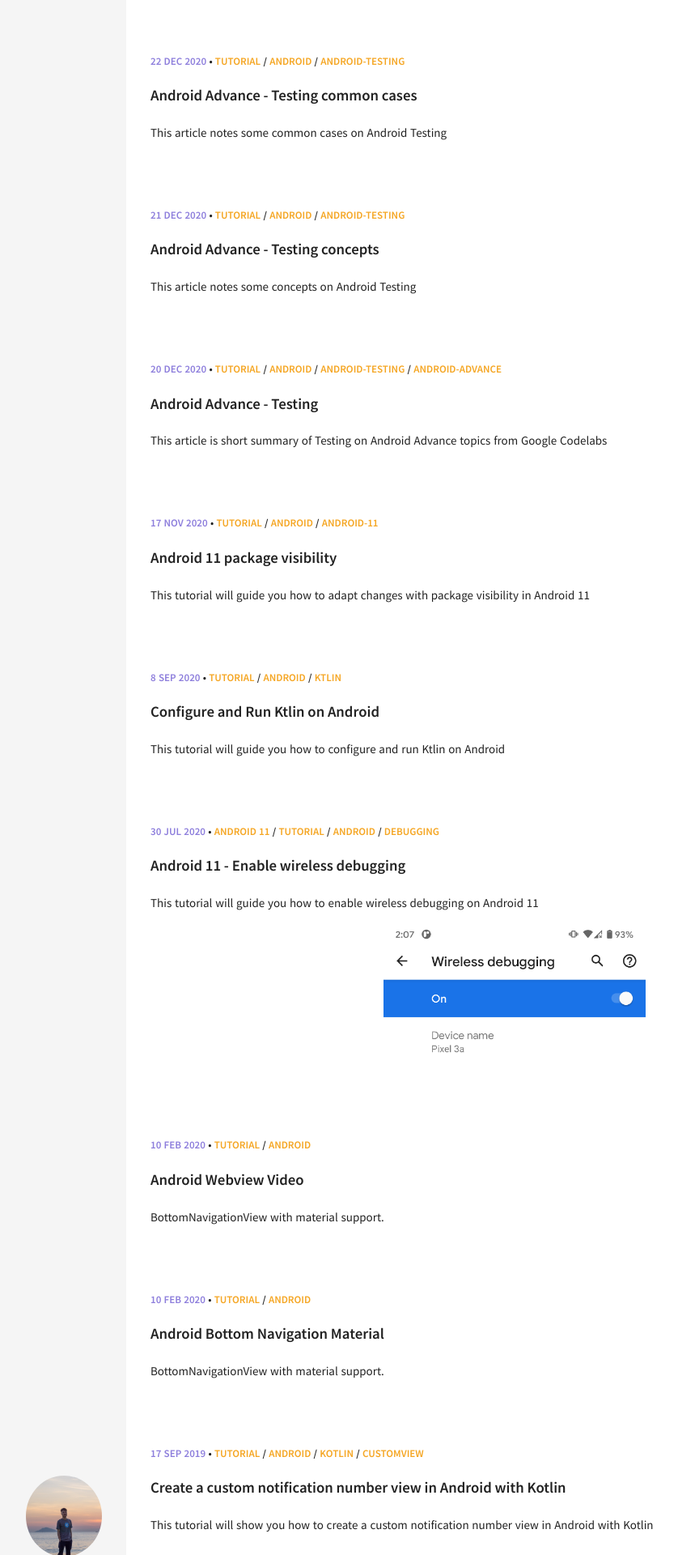
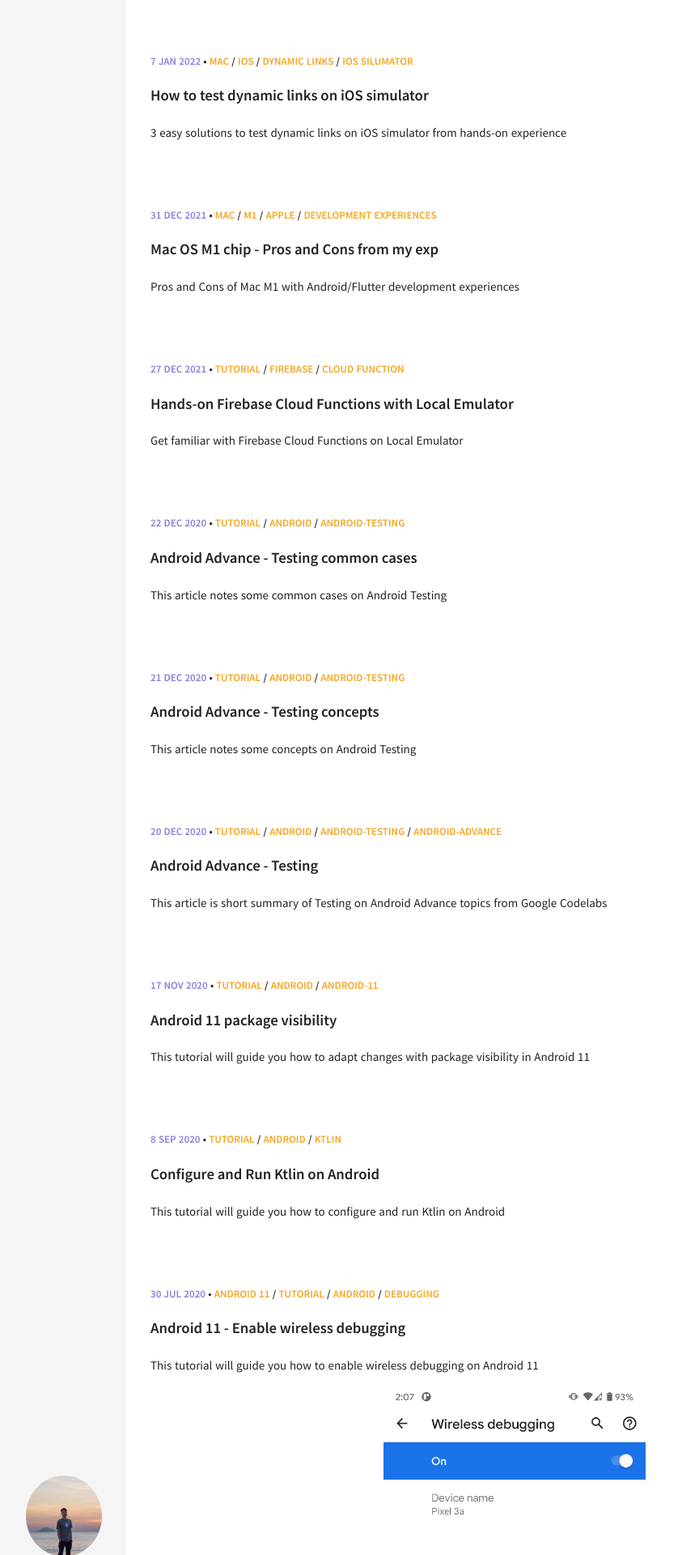
Before and after one commit to huynguyennovem/huynguyennovem.github.io, a Jekyll site: the page built from index.html, in a window 1280 px wide. Shown: the top 1920 px of the page at 81% size, without its empty margins (164-1002 px from the left). Built offline with Jekyll 4.4.1, drawn with Linux system fonts in a browser that asks for light colours.

Commit message:
update and add new

```diff
--- /dev/null
+++ b/_posts/2021-12-26-cloud-function-with-firebase-local-emulator.md
@@ -0,0 +1,74 @@
+---
+layout: post
+title:  "Hands-on Firebase Cloud Functions with Local Emulator"
+date:   2021-12-26 18:00:00
+excerpt: "Get familiar with Firebase Cloud Functions on Local Emulator"
+categories: [tutorial, firebase, cloud function]
+comments: true
+tags: [tutorial, firebase, cloud function]
+---
+
+### Overview
+[Firebase Local Emulator Suite](https://firebase.google.com/docs/emulator-suite) helps us to test cloud functions on local environment before deploying them into productions.
+Currently it supports for Realtime Database, PubSub, Auth, and HTTP callable triggers.
+<img src="/static/img/emulator_suite_block.png" width="60%" height="60%" />
+
+- Setup:
+    - Firebase CLI:
+    > npm install -g firebase-tools
+
+    Dependencies:
+        - firebase-admin version 8.0.0 or higher.
+        - firebase-functions version 3.0.0 or higher.
+
+    - Run emulator:
+    > firebase emulators:start
+
+    Use `--only` flag to use particular service:
+    > firebase emulators:start --only functions
+
+### Hands-on samples
+- Resource: https://firebase.google.com/docs/functions/get-started
+
+- Init a project:
+
+1. `firebase login`
+2. Go to your Firebase project directory.
+3. `firebase init functions`
+4. Select JavaScript
+
+
+- Add data:
+    - From root of project:
+    > cd functions
+
+    - Insert data:
+    > firebase functions:config:set animal.foot="dog"
+
+    or json format:
+
+    > firebase functions:config:set foo='{"bar":"something","faz":"other"}'
+
+    - Update:
+    > firebase functions:config:get > .runtimeconfig.json
+
+    - Result:
+    {
+      "animal": {
+        "foot": "dog"
+      },
+      "foo": {
+        "dog": "abjcnkasmds",
+        "bar2": "abcdef",
+        "bar": "something",
+        "faz": "other"
+      }
+    }
+
+
+
+### Troubleshots:
+1. It looks like you're trying to access functions.config().firebase but there is no value there. You can learn more about setting up config here: https://firebase.google.com/docs/functions/local-emulator
+
+
+**(To be continued)**
--- /dev/null
+++ b/_posts/2021-12-30-mac-m1-pros-and-cons.md
@@ -0,0 +1,35 @@
+---
+layout: post
+title:  "Mac OS  M1 chip - Pros and Cons from my exp"
+date:   2021-12-31 16:00:00
+excerpt: "Pros and Cons of Mac M1 with Android/Flutter development experiences"
+categories: [mac, m1, apple, development experiences]
+comments: true
+tags: [mac, m1, apple, development experiences]
+---
+
+### **Pros**
+- Have 30-40% faster in build speed
+
+### **Cons**
+**1. iOS simulator : The list scrolls too fast/stuttering:**
+
+<video width="330" height="720" controls>
+  <source src="/static/video/scroll_too_fast.mp4" type="video/mp4">
+</video>
+
+- How to fix:
+
+Go to Applications > XCode > Right click, choose `Show package contents` > Contents > Developer > Applications > Right click on `Simulator` > Get Info > Mark checked on `Open using Rosseta`
+
+  <img src="/static/img/fix_mac_scroll.png" width="50%" height="50%" />
+
+- Result:
+
+<video width="330" height="720" controls>
+  <source src="/static/video/fix_scroll_mac.mp4" type="video/mp4">
+</video>
+
+
+
+**(To be continued)**
--- /dev/null
+++ b/_posts/2022-01-06-test-dynamic-links-on-ios-simulator.md
@@ -0,0 +1,32 @@
+---
+layout: post
+title:  "How to test dynamic links on iOS simulator"
+date:   2022-01-06 22:00:00
+excerpt: "3 easy solutions to test dynamic links on iOS simulator from hands-on experience"
+categories: [mac, ios, dynamic links, ios silumator]
+comments: true
+tags: [mac, ios, dynamic links, ios silumator]
+---
+
+**1. Use openurl command**
+
+> /usr/bin/xcrun simctl openurl booted "<your_url_here>"
+
+**2. Use Share extension on Mac**
+
+- Send url to `Mail` app on Mac
+- Right click on url > Share > Simulator
+
+**3. Use clickable editor app**
+
+In my case, I used `Contact` app:
+
+- Choose a contact to edit > Edit > Add Url
+- Insert link > Done
+- Click on url to open it
+
+**Demo video**
+
+[![How to test dynamic links on iOS Simulator](https://img.youtube.com/vi/rwAUS0oTbOs/0.jpg)](https://www.youtube.com/watch?v=rwAUS0oTbOs)
+
+Thanks!
```
Also changed, not shown: _posts/2020-12-22-android-advance-testing-common-cases.md (+2 -4 lines), _posts/2020-12-20-android-advance-testing.md (renamed from _posts/2020-12-20-android-advance-testing-collection.md), static/img/emulator_suite_block.png (added), static/img/fix_mac_scroll.png (added), 3 other files.
